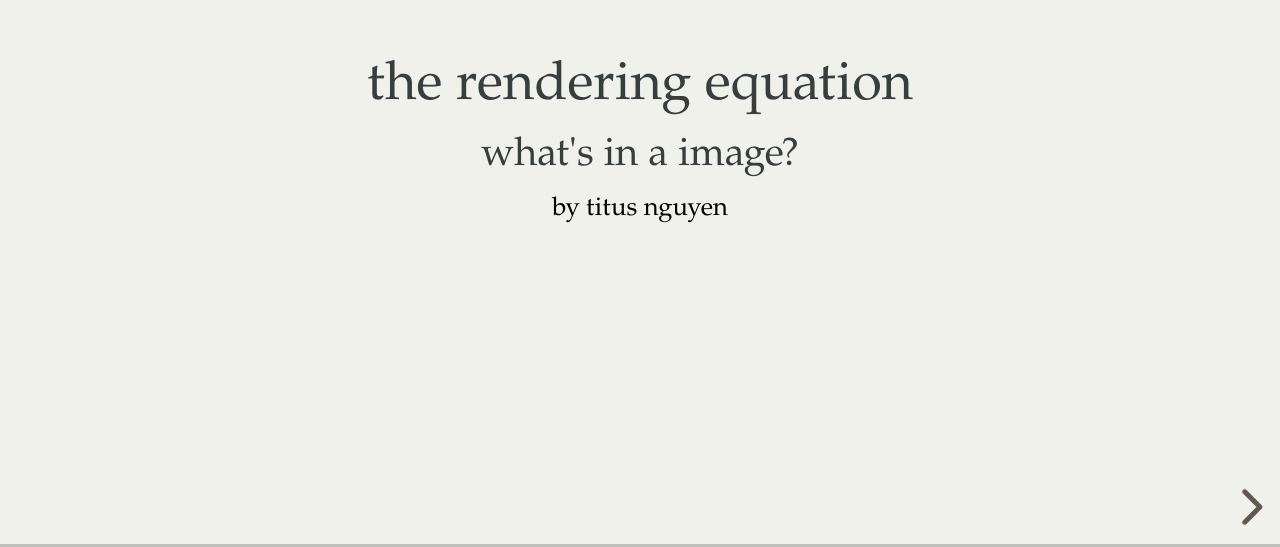
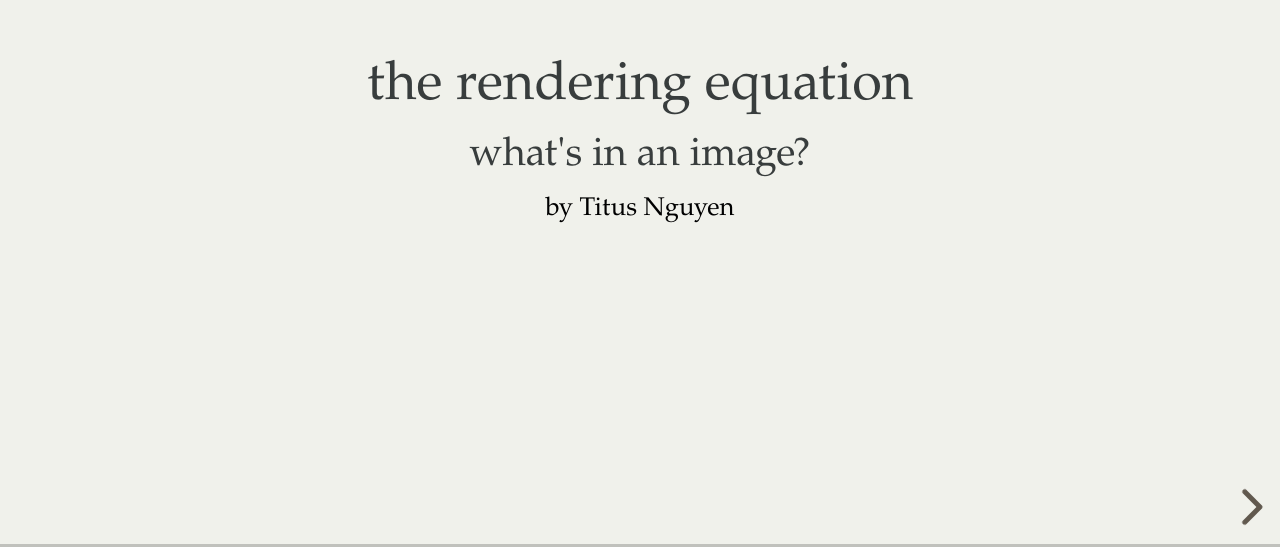
Before and after one commit to scotus-1/physics-presentation, a website: page index.html in a window 1280 px wide. Shown: the part 253-800 px from the top of the page. Drawn offline with nearby package versions, Linux system fonts and the light colour scheme.

Commit message:
fix typo

```diff
--- a/index.html
+++ b/index.html
@@ -92,8 +92,8 @@
 			<div class="slides">
 				<section data-auto-animate>
 					<h2>the rendering equation</h2>
-					<h3>what's in a image?</h3>
-					<p>by titus nguyen</p>
+					<h3>what's in an image?</h3>
+					<p>by Titus Nguyen</p>
 				</section>
 
 				<section data-auto-animate>
```
